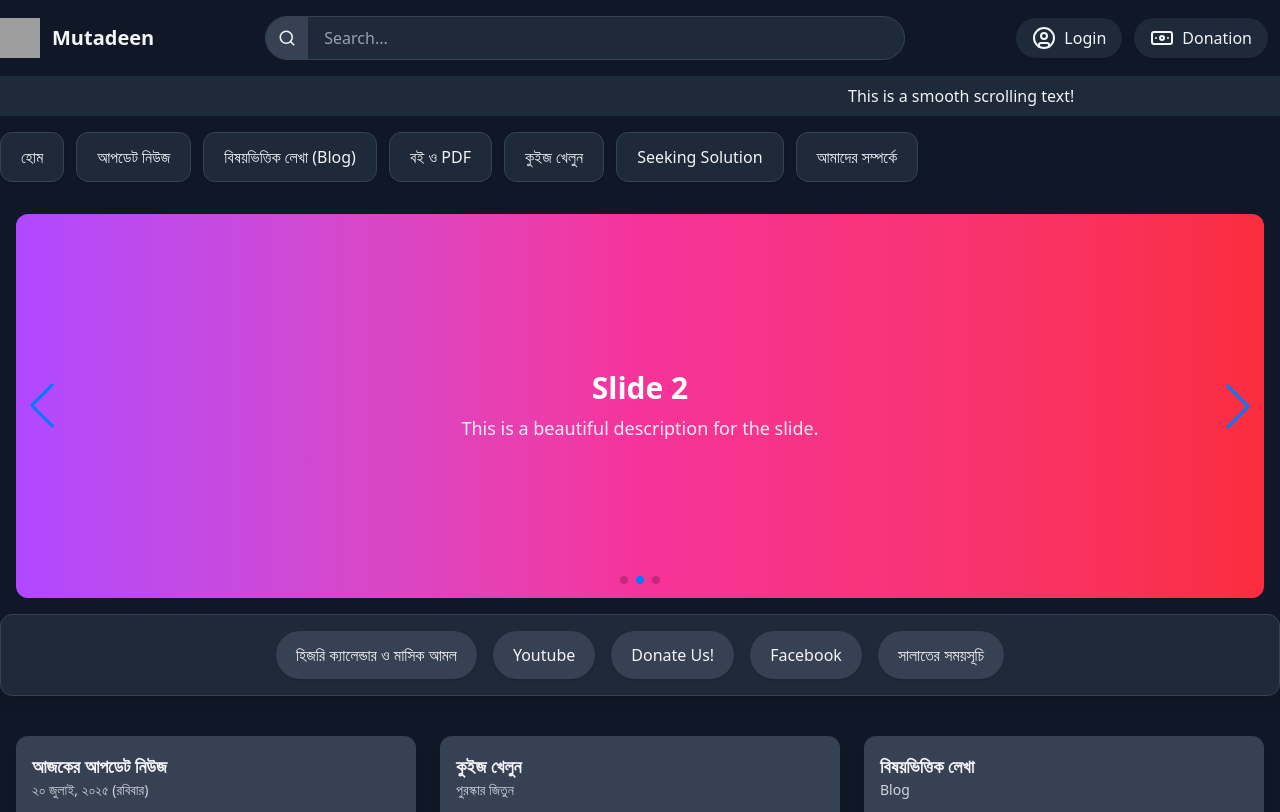
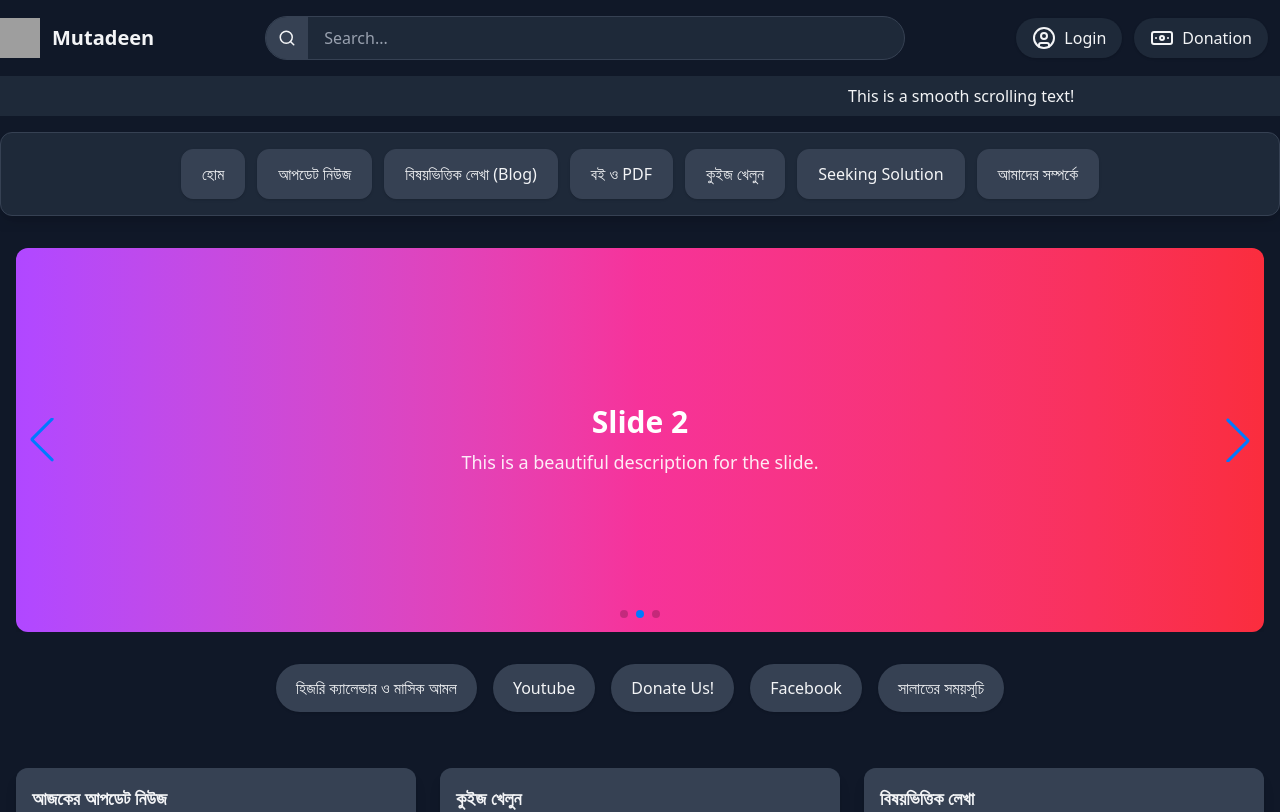
Before and after one commit to smattechnology/mutadeen-frontend, a Next.js app: page / in a window 1280 px wide. Shown: the top 812 px of the page. Built offline with nearby package versions, Linux system fonts and the light colour scheme; grey boxes are pictures that could not be loaded.

Commit message:
Navbar background and quick links update

```diff
--- a/src/app/page.tsx
+++ b/src/app/page.tsx
@@ -55,7 +55,7 @@ export default function Home() {
       </div>
 
       {/* Quick Links Section */}
-      <div className="w-full max-w-7xl mx-auto p-4 bg-gray-800 rounded-xl shadow-lg flex flex-wrap justify-center items-center gap-4 border border-gray-700">
+      <div className="w-full max-w-7xl mx-auto p-4 flex flex-wrap justify-center items-center gap-4">
         {quickLinks.map((link, index) => (
           <span
             key={index}
--- a/src/components/Header.tsx
+++ b/src/components/Header.tsx
@@ -76,16 +76,18 @@ function Header() {
             : "max-h-0 md:max-h-full overflow-hidden md:overflow-visible"
         }`}
       >
+        <div className="w-full max-w-7xl mx-auto p-4 bg-gray-800 rounded-xl shadow-lg flex flex-wrap justify-center items-center gap-4 border border-gray-700">
           <ul className="flex flex-col md:flex-row justify-center md:justify-start gap-3">
             {navLinks.map((link, index) => (
               <li
                 key={index}
-              className="px-5 py-3 bg-gray-800 border border-gray-700 rounded-xl hover:bg-indigo-600 hover:text-white transition-colors cursor-pointer text-center font-medium shadow-sm"
+                className="px-5 py-3 bg-gray-700 border border-gray-700 rounded-xl hover:bg-indigo-600 hover:text-white transition-colors cursor-pointer text-center font-medium shadow-sm"
               >
                 {link}
               </li>
             ))}
           </ul>
+        </div>
 
         {/* Mobile login/donation buttons */}
         {isMenuOpen && (
```
Lines whose indentation alone changed are shown as unchanged.
